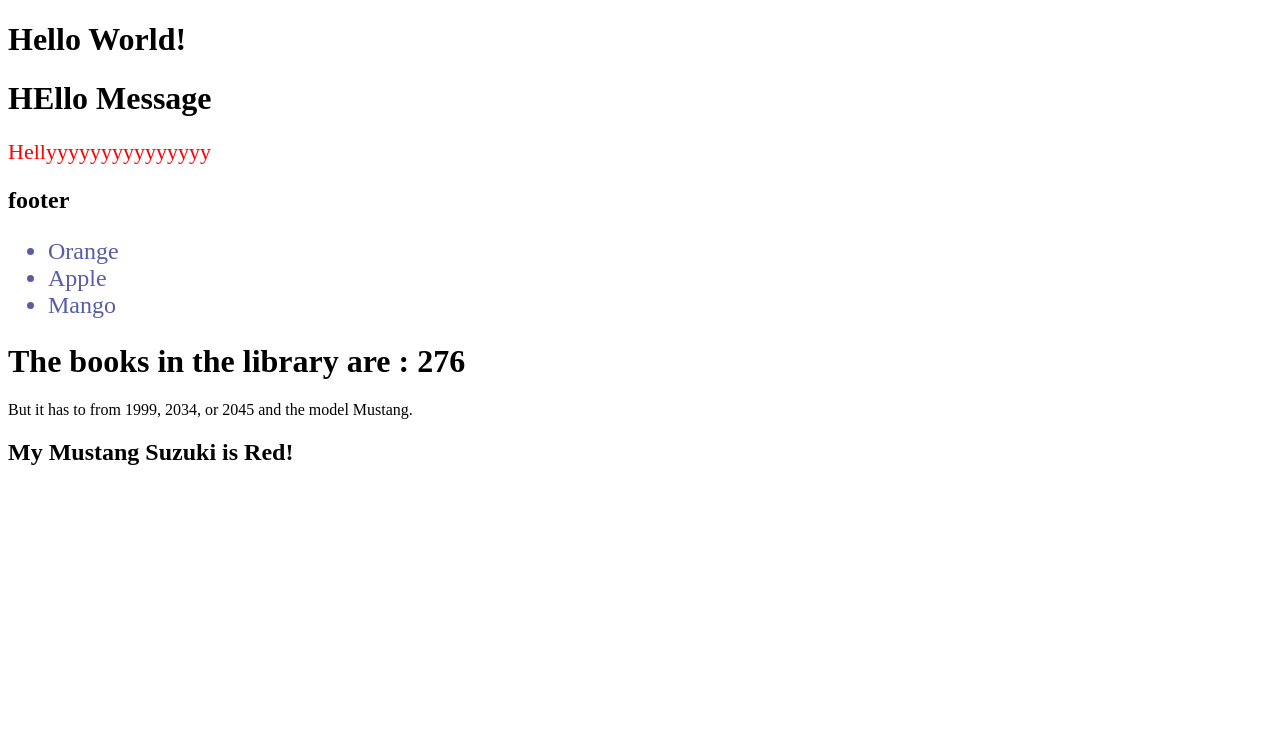
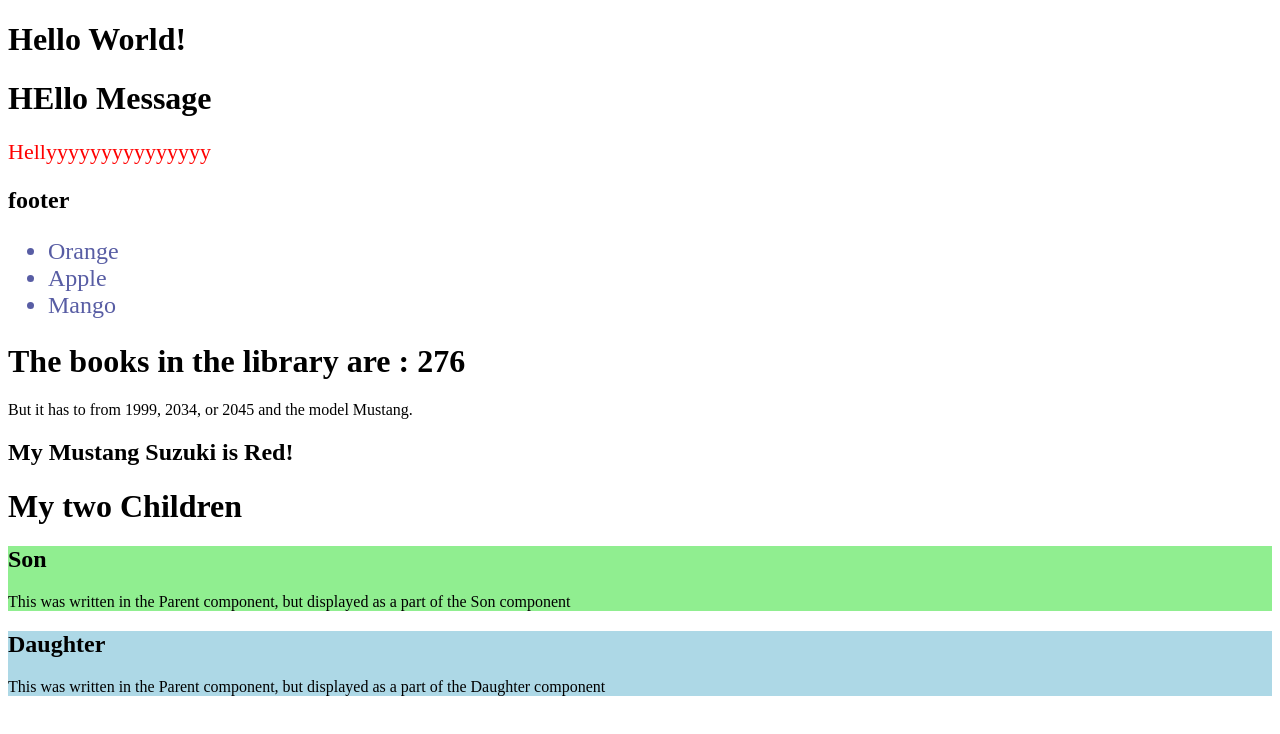
Before and after one commit to Dianah-Porter/ReactJS, a React (Vite) app in the folder my-react-app/: page / in a window 1280 px wide. Shown: the top 734 px of the page. Built offline with nearby package versions, Linux system fonts and the light colour scheme.

Commit message:
feat: React children

```diff
--- a/my-react-app/src/App.tsx
+++ b/my-react-app/src/App.tsx
@@ -3,7 +3,8 @@
 import Mapc from "./components/Mapc";
 import Calculate from "./components/JsxE";
 import Props from "./components/props";
-import Cars from "./components/Destructuring"
+import Cars from "./components/Destructuring";
+import Parent from "./components/Pchildren";
 
 
 function Footer (){
@@ -23,6 +24,7 @@
       <Calculate/>
       <Props years={x} info={y}/>
       <Cars color="Red" brand="Mustang" year={1969} model="Suzuki" />
+      <Parent />
     </div>
   );
 }
--- /dev/null
+++ b/my-react-app/src/components/Pchildren.tsx
@@ -0,0 +1,40 @@
+function Son(props: any) {
+  return (
+    <div style={{background: 'lightgreen'}}>
+      <h2>Son</h2>
+      <div>{props.children}</div>
+    </div>
+  );
+}
+
+function Daughter(props: any) {
+//   const {brand, model}: any= props;
+  return (
+    <div style={{background: 'lightblue'}}>
+      <h2>Daughter</h2>
+      <div>{props.children}</div>
+    </div>
+  );
+}
+
+function Parent() {
+  return (
+    <div>
+      <h1>My two Children</h1>
+      <Son>
+        <p>
+          This was written in the Parent component,
+          but displayed as a part of the Son component
+        </p>
+      </Son>
+      <Daughter>
+        <p>
+          This was written in the Parent component,
+          but displayed as a part of the Daughter component
+        </p>
+      </Daughter>
+    </div>
+  );
+}
+
+export default Parent;
```
Also changed, not shown: my-react-app/src/components/events.tsx (added).
